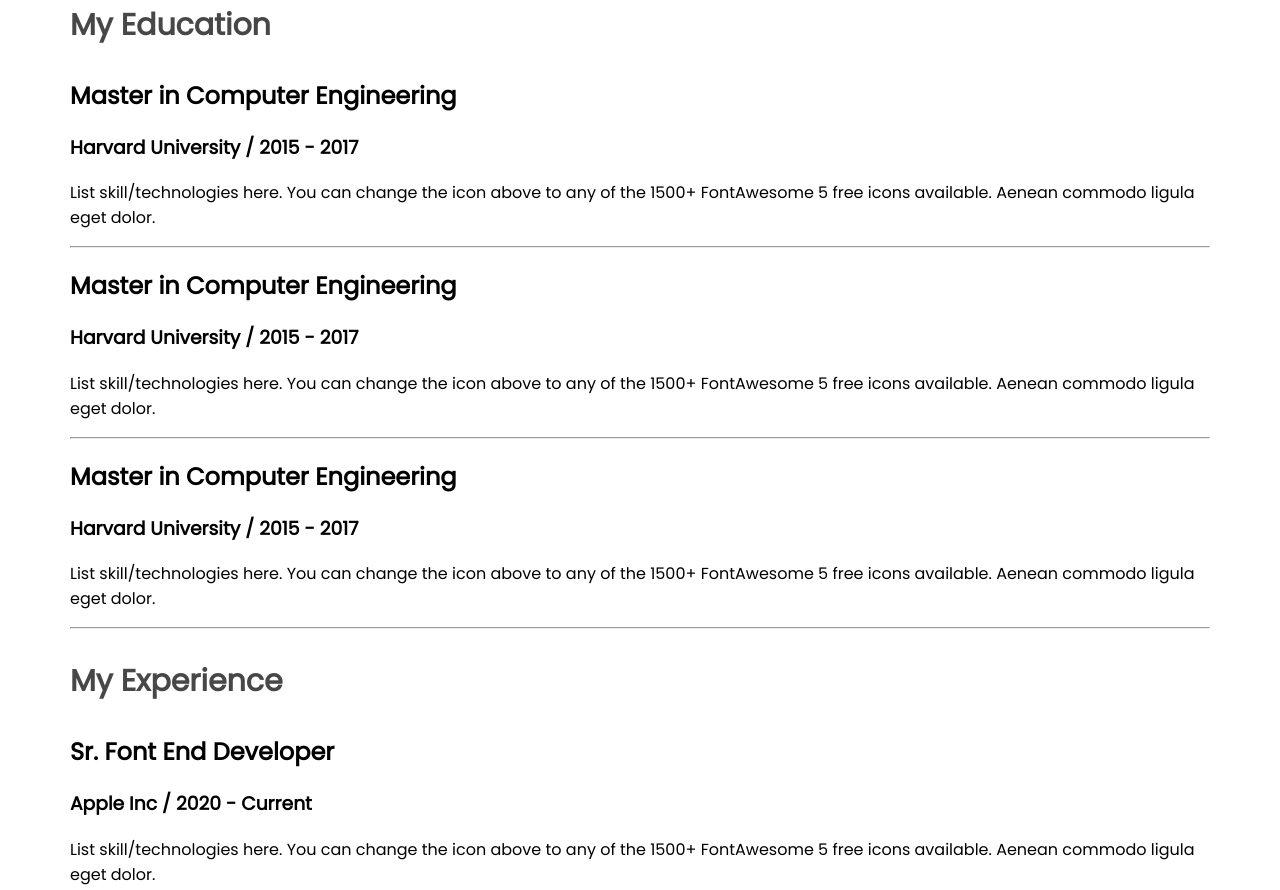
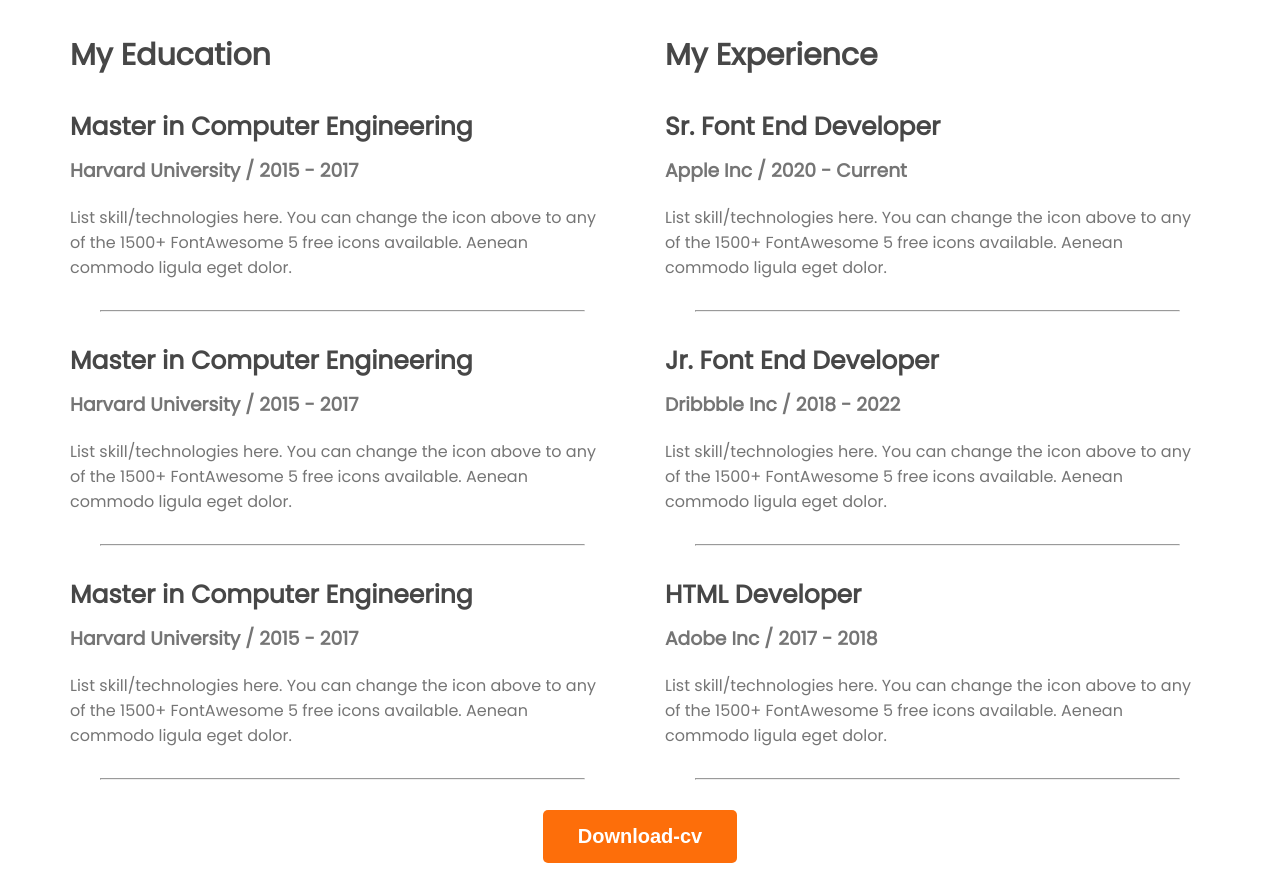
Before and after one commit to ireen-mishu/webdevelopment-portfolio, a plain HTML site: page index.html in a window 1280 px wide. Shown: the part 2483-3373 px from the top of the page. Drawn offline with Linux system fonts and the light colour scheme; a web font is replaced by a local one.

Commit message:
addaed cv

```diff
--- a/index.html
+++ b/index.html
@@ -113,15 +113,16 @@
                     </div>
                     <hr>
 
-                    </div>
                 </div>
-                <div class="resume-colum"></div>
+
+                <div class="resume-colum">
                 <h3 class="resume-colum-title">My Experience</h3>
                 <div class="resume-item">
                     <h2 class="resume-item-title">Sr. Font End Developer</h2>
                     <h3 class="resume-item-institute">Apple Inc / 2020 - Current</h3>
                     <p class="resume-item-description">List skill/technologies here. You can change the icon above
                         to any of the 1500+ FontAwesome 5 free icons available. Aenean commodo ligula eget dolor.</p>
+
                 </div>
                 <hr>
                 <div class="resume-item">
@@ -139,7 +140,11 @@
                 </div>
                 <hr>
             </div>
+        </div>
          </section>
+         <div class="download-cv">
+            <button class="btn-primary">Download-cv</button>
+         </div>
     </main>
     <footer>
 
--- a/styles/protfolio.css
+++ b/styles/protfolio.css
@@ -135,3 +135,29 @@ main section{
     font-size: 30px;
     font-weight: 700;
 }
+/* .resume-colum{
+    width: 40%;
+} */
+.resume-item-title{
+    color: #474747;
+    font-size: 25px;
+    font-weight: 700;
+    margin-bottom: 10px;
+}
+.resume-item-institute{
+    margin-bottom: 20px;
+    margin-top: 0px;
+}
+.resume-container{
+    display: flex;
+    gap: 50px;
+}
+.resume-item-description , .resume-item-institute{
+    color: #757575;
+}
+.resume-container hr{
+    margin: 30px;
+}
+.download-cv{
+    text-align: center;
+}
```
